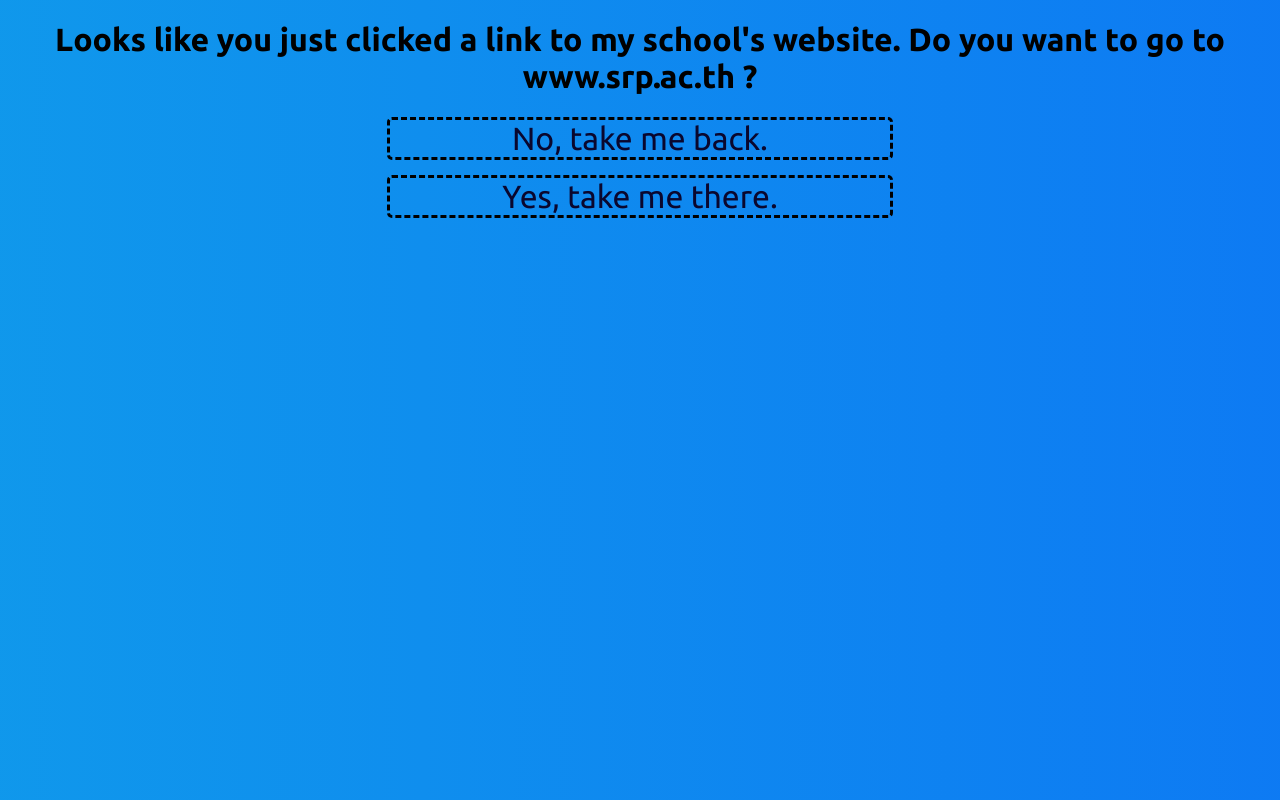
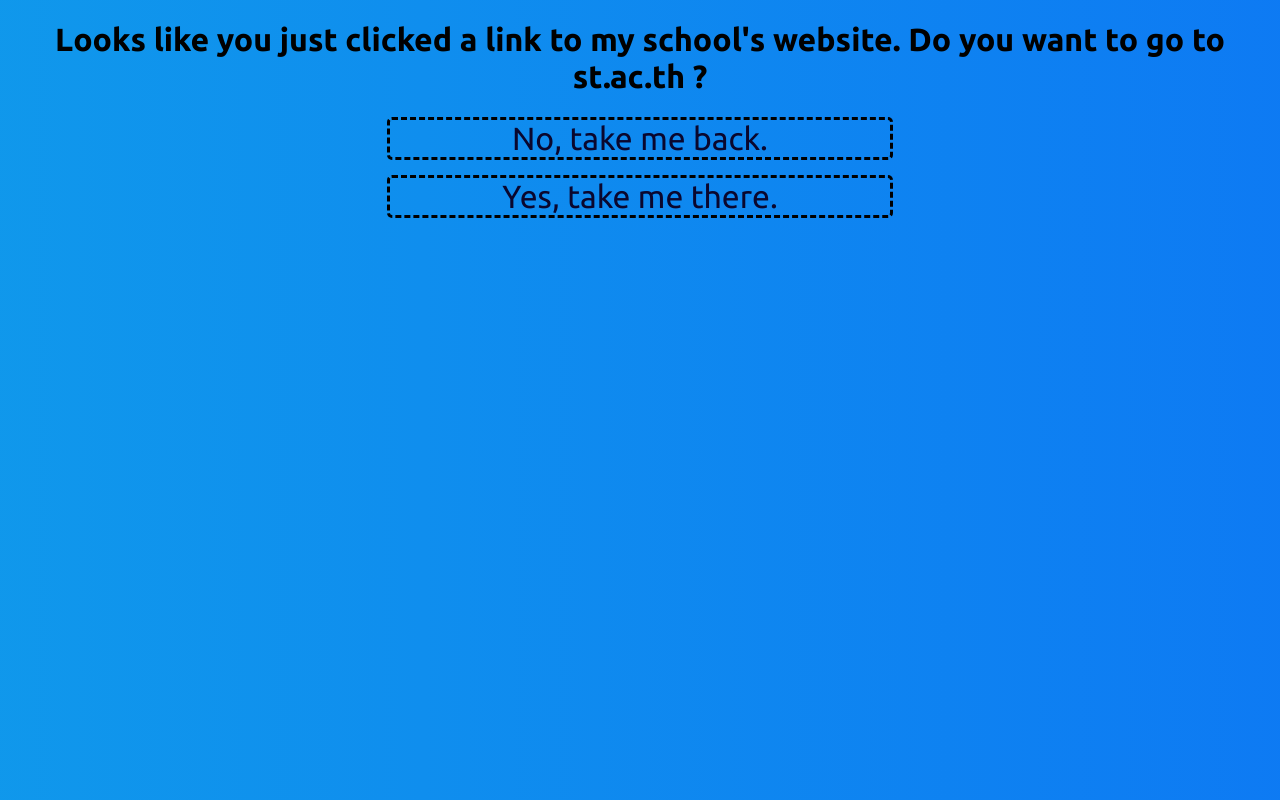
Before and after one commit to rbunpat/myprofile, a plain HTML site: page confirm.html in a window 1280 px wide. Drawn offline with Linux system fonts and the light colour scheme.

Commit message:
change confirm txt school

```diff
--- a/confirm.html
+++ b/confirm.html
@@ -8,7 +8,7 @@
     <title>Please Confirm</title>
 </head>
 <body>
-    <h1>Looks like you just clicked a link to my school's website. Do you want to go to www.srp.ac.th ?</h1>
+    <h1>Looks like you just clicked a link to my school's website. Do you want to go to st.ac.th ?</h1>
     <a href="aboutme.html">No, take me back.</a>
     <a href="https://st.ac.th" target="_blank" rel='noreferrer'>Yes, take me there.</a>
 
```
